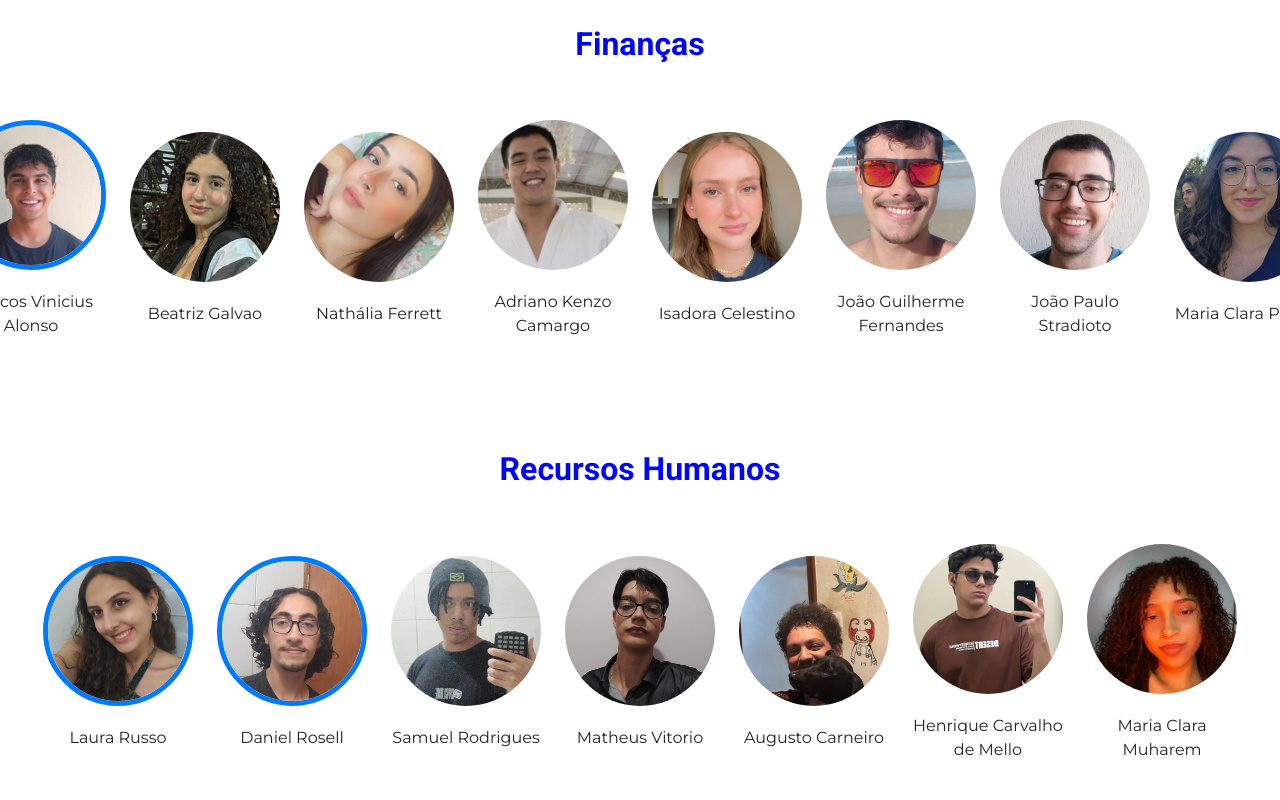
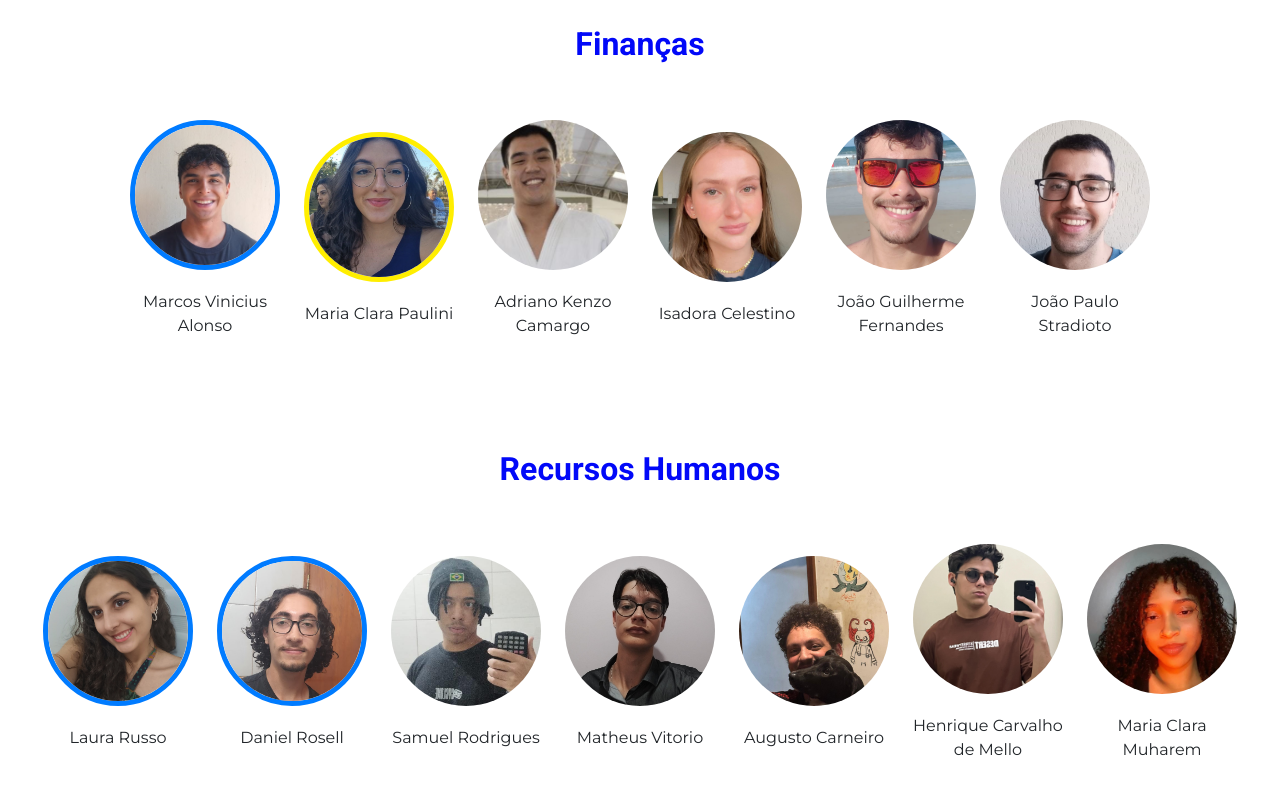
Before and after one commit to cdift/site-cdi, a React (Vite) app: page / in a window 1280 px wide. Shown: the part 5000-5800 px from the top of the page. Built offline with nearby package versions, Linux system fonts and the light colour scheme; a web font is replaced by a local one.

Commit message:
atualização membros da home

```diff
--- a/src/pages/home/index.jsx
+++ b/src/pages/home/index.jsx
@@ -43,6 +43,7 @@ const members = [
         {
           nome: "Matheus Nascimento",
           avatarUrl: "/assets/images/membros/presidencia/file.jpg",
+          isVice: true,
         },
       ],
     },
@@ -58,6 +59,7 @@ const members = [
         {
           nome: "João Pedro Mamede",
           avatarUrl: "/assets/images/membros/assuntos_academicos/moskitao.jpeg",
+          isVice: true,
         },
         {
           nome: "Gabriela Nogueira",
@@ -89,6 +91,7 @@ const members = [
           nome: "Lucas de Oliveira",
           avatarUrl:
             "/assets/images/membros/eventos/lucas.png",
+            isVice: true,
         },
         {
           nome: "Gabriel Sorensen",
@@ -137,12 +140,9 @@ const members = [
           isPresidente: true,
         },
         {
-          nome: "Beatriz Galvao",
-          avatarUrl: "/assets/images/membros/financas/beatriz.jpeg",
-        },
-        {
-          nome: "Nathália Ferrett",
-          avatarUrl: "/assets/images/membros/financas/nathalia.png",
+          nome: "Maria Clara Paulini",
+          avatarUrl: "/assets/images/membros/financas/maria clara paulini.jpeg",
+          isVice: true,
         },
         {
           nome: "Adriano Kenzo Camargo",
@@ -159,10 +159,6 @@ const members = [
         {
           nome: "João Paulo Stradioto",
           avatarUrl: "/assets/images/membros/financas/joao paulo.jpg",
-        },
-        {
-          nome: "Maria Clara Paulini",
-          avatarUrl: "/assets/images/membros/financas/maria clara paulini.jpeg",
         },
       ],
     },
@@ -216,14 +212,15 @@ const members = [
           isPresidente: true,
         },
         {
+          nome: "Marcelo dos Santos",
+          avatarUrl:
+            "/assets/images/membros/marketing/marcelo.png",
+            isVice: true,
+        },
+        {
           nome: "Gabriel Romualdo",
           avatarUrl:
             "/assets/images/membros/marketing/gabriel.jpg",
-        },
-        {
-          nome: "Marcelo dos Santos",
-          avatarUrl:
-            "/assets/images/membros/marketing/marcelo.png",
         },
         {
           nome: "Daniel Nunes",
@@ -262,7 +259,8 @@ const members = [
         },
         {
           nome: "Guilherme Ramalho",
-          avatarUrl: "/assets/images/membros/projetos/guilherme.jpeg"
+          avatarUrl: "/assets/images/membros/projetos/guilherme.jpeg",
+          isVice: true,
         },
         {
           nome: "Davie Schimidt",
@@ -440,10 +438,7 @@ const members = [
                 </div>
                 <div className="area-members">
                   {area.members.map((member) => (
-                    <div
-      className={`membro ${member.isPresidente ? 'membro-presidente' : ''}`}
-      key={member.nome}
-    >
+                    <div className={`membro ${member.isPresidente ? 'membro-presidente' : ''} ${member.isVice ? 'membro-vice' : ''}`} key={member.nome}>
                       <AvatarHome
                         src={member.avatarUrl}
                         alt={"Membro da CDI " + member.nome}
--- a/src/pages/home/style.css
+++ b/src/pages/home/style.css
@@ -222,3 +222,8 @@ p {
   border: 5px solid #007bff;
   border-radius: 50%;
 }
+
+.membro-vice img {
+  border: 5px solid #ffee00;
+  border-radius: 50%;
+}
```
